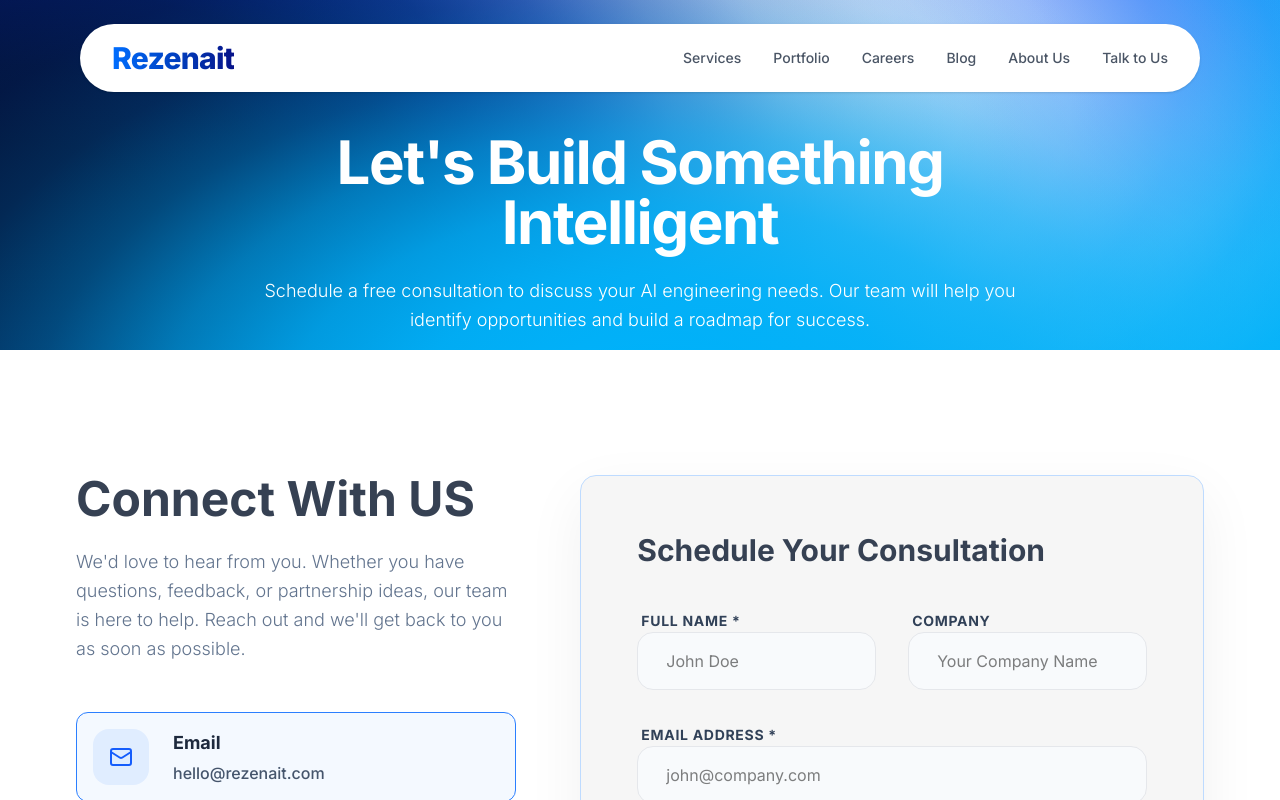
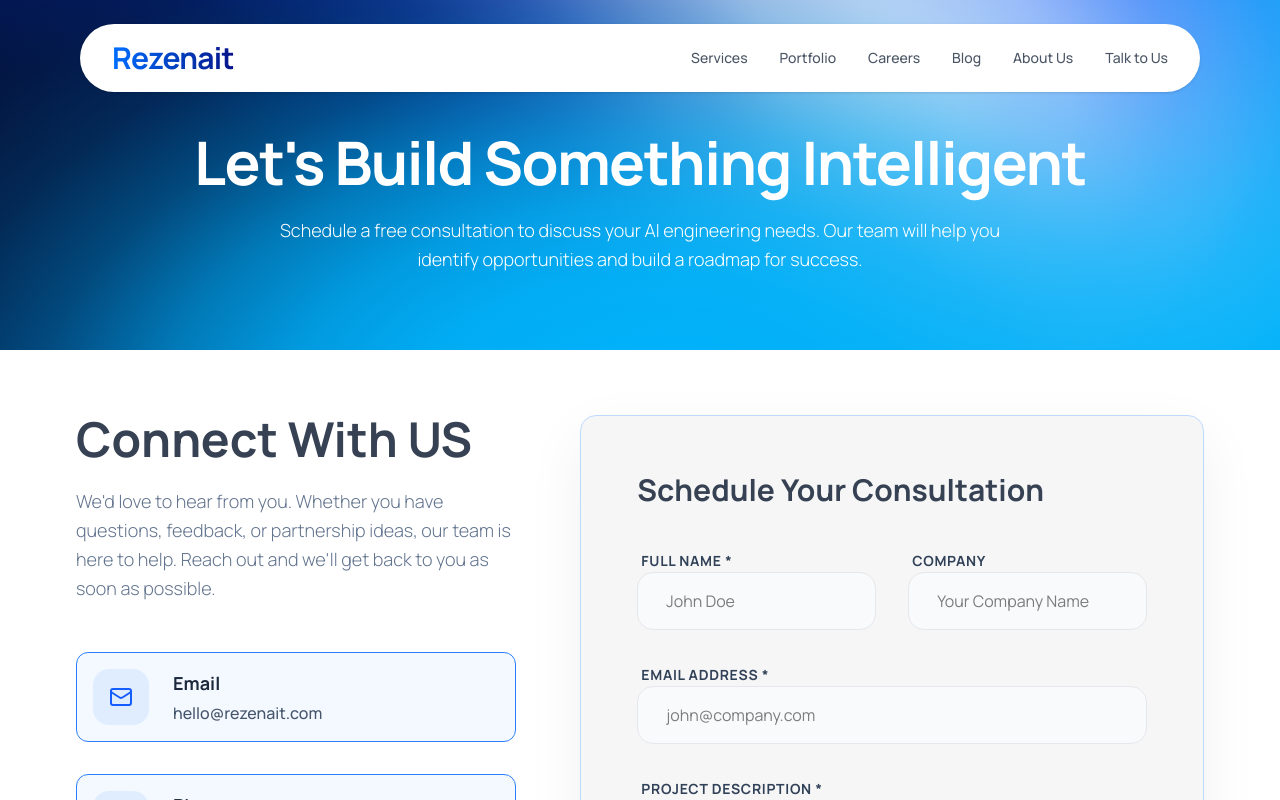
Before and after one commit to Thamaruj/Rezenait-Website, a Next.js app: page /contact in a window 1280 px wide. Shown: the top 800 px of the page. Built offline with nearby package versions, Linux system fonts and the light colour scheme.

Commit message:
Changed font to "Manrope"

```diff
--- a/app/layout.tsx
+++ b/app/layout.tsx
@@ -1,10 +1,13 @@
 import type { Metadata } from "next";
-import { Inter } from "next/font/google";
+import { Manrope } from "next/font/google";
 import "./globals.css";
-import Navbar from "../components/Navbar"; // 1. Import your new Navbar component
+import Navbar from "../components/Navbar";
 import Footer from '../components/Footer';
 
-const inter = Inter({ subsets: ["latin"] });
+const manrope = Manrope({
+  subsets: ["latin"],
+  weight: ["300", "400", "500", "600", "700"]
+});
 
 export const metadata: Metadata = {
   title: "Rezenait",
@@ -13,22 +16,17 @@ export const metadata: Metadata = {
 
 export default function RootLayout({
   children,
-}: Readonly<{
+}: {
   children: React.ReactNode;
-}>) {
+}) {
   return (
     <html lang="en">
-      <body className={`${inter.className} min-h-screen flex flex-col bg-dot-pattern`}>
-
+      <body className={`${manrope.className} min-h-screen flex flex-col bg-dot-pattern`}>
         <Navbar />
-
-        {/* We wrap children in a 'flex-grow' main tag so the footer is always pushed to the bottom of the screen, even on short pages! */}
         <main className="flex-grow">
           {children}
         </main>
-
         <Footer />
-
       </body>
     </html>
   );
```
